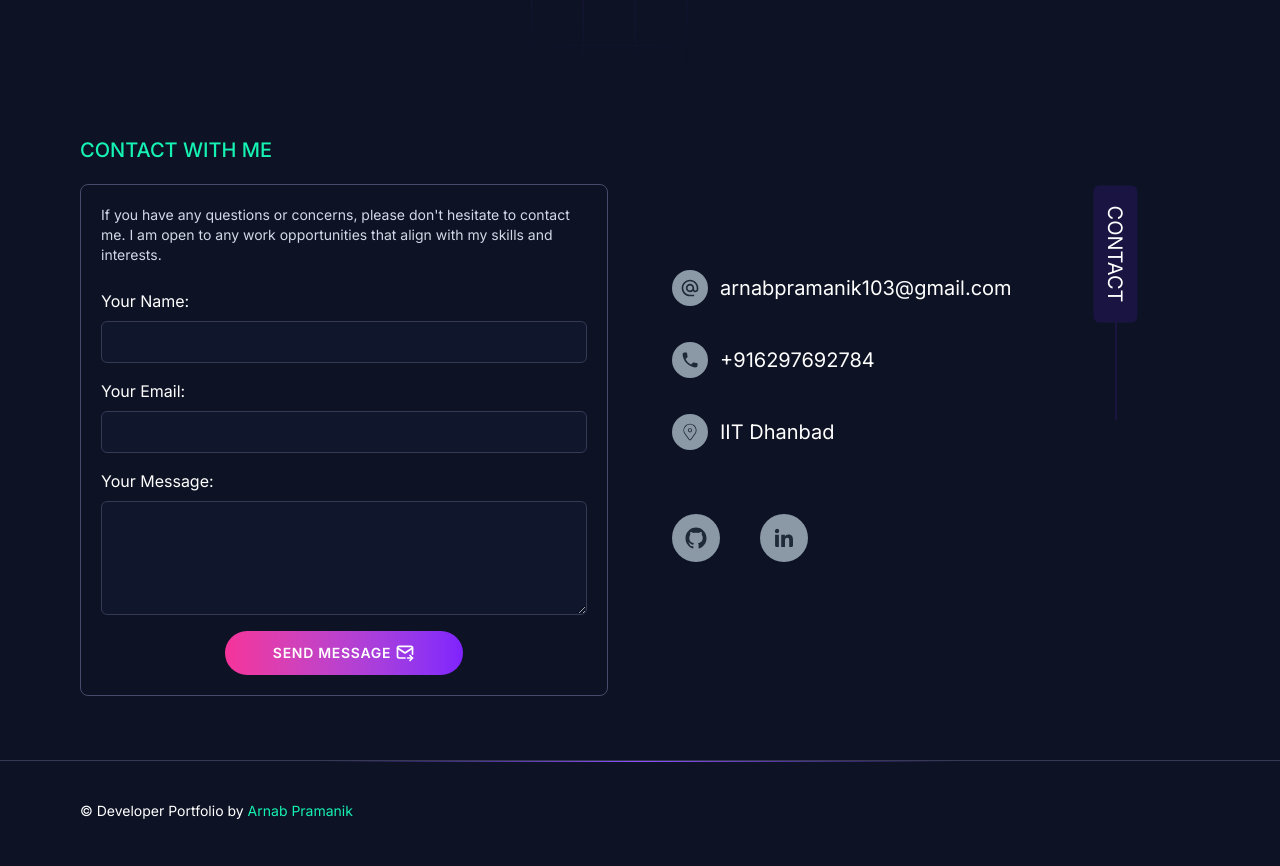
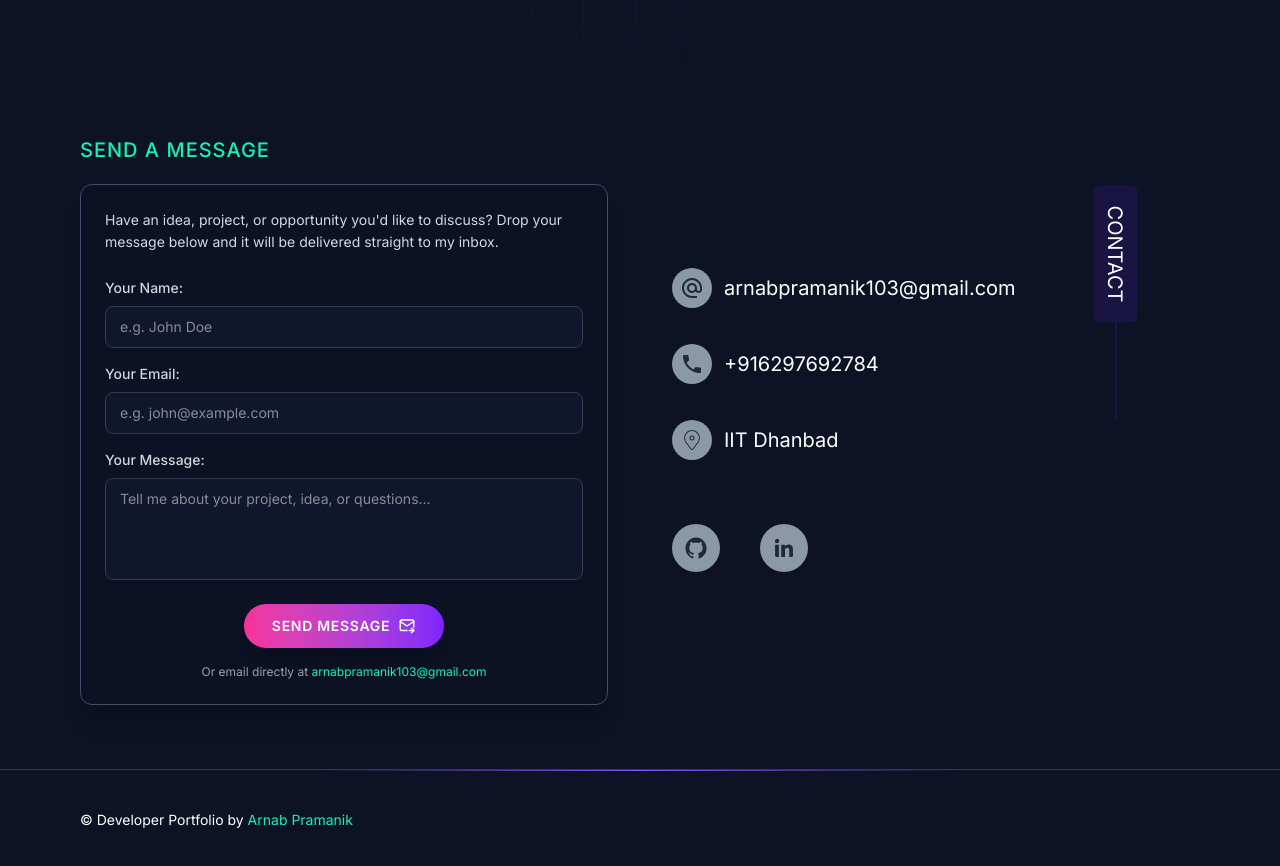
Before and after one commit to Dustu103/portfolio, a Next.js app: page / in a window 1280 px wide. Shown: the part 8480-9346 px from the top of the page. Built offline with nearby package versions, Linux system fonts and the light colour scheme; no server answers.

Commit message:
fix(contact): configure robust email delivery, relative api endpoint and fallback mailto

```diff
--- a/app/components/homepage/contact/contact-form.tsx
+++ b/app/components/homepage/contact/contact-form.tsx
@@ -1,14 +1,17 @@
 "use client";
 import { isValidEmail } from "@/utils/check-email";
 import type { ContactFormInput } from "@/types/portfolio";
+import { personalData } from "@/utils/data/personal-data";
 import axios from "axios";
 import { useState } from "react";
+import { HiOutlineMail } from "react-icons/hi";
 import { TbMailForward } from "react-icons/tb";
 import { toast } from "react-toastify";
 
 function ContactForm() {
   const [error, setError] = useState({ email: false, required: false });
   const [isLoading, setIsLoading] = useState(false);
+  const [needsMailtoFallback, setNeedsMailtoFallback] = useState(false);
   const [userInput, setUserInput] = useState<ContactFormInput>({
     name: "",
     email: "",
@@ -17,33 +20,53 @@ function ContactForm() {
 
   const checkRequired = () => {
     if (userInput.email && userInput.message && userInput.name) {
-      setError({ ...error, required: false });
+      setError((prev) => ({ ...prev, required: false }));
     }
+  };
+
+  const getMailtoLink = () => {
+    const subject = encodeURIComponent(`Portfolio Message from ${userInput.name || "Visitor"}`);
+    const body = encodeURIComponent(
+      `${userInput.message || ""}\n\n---\nSender Name: ${userInput.name || "N/A"}\nSender Email: ${userInput.email || "N/A"}`
+    );
+    return `mailto:${personalData.email}?subject=${subject}&body=${body}`;
   };
 
   const handleSendMail = async (e: React.MouseEvent<HTMLButtonElement>) => {
     e.preventDefault();
 
     if (!userInput.email || !userInput.message || !userInput.name) {
-      setError({ ...error, required: true });
+      setError({ email: !isValidEmail(userInput.email) && Boolean(userInput.email), required: true });
       return;
-    } else if (error.email) {
+    } else if (!isValidEmail(userInput.email)) {
+      setError({ email: true, required: false });
       return;
     } else {
-      setError({ ...error, required: false });
+      setError({ email: false, required: false });
     }
 
     try {
       setIsLoading(true);
-      await axios.post(
-        `${process.env.NEXT_PUBLIC_APP_URL}/api/contact`,
-        userInput
-      );
-      toast.success("Message sent successfully!");
+      const apiEndpoint = process.env.NEXT_PUBLIC_APP_URL
+        ? `${process.env.NEXT_PUBLIC_APP_URL}/api/contact`
+        : "/api/contact";
+
+      const res = await axios.post(apiEndpoint, userInput);
+      if (res.data?.success) {
+        toast.success(res.data.message || "Message sent successfully!");
         setUserInput({ name: "", email: "", message: "" });
+        setNeedsMailtoFallback(false);
+      } else {
+        toast.error(res.data?.message || "Failed to send message");
+        setNeedsMailtoFallback(true);
+      }
     } catch (err) {
       const axiosErr = err as { response?: { data?: { message?: string } } };
-      toast.error(axiosErr?.response?.data?.message ?? "Failed to send message");
+      const errorMsg =
+        axiosErr?.response?.data?.message ??
+        "Email service pending configuration. You can click 'Send via Mail Client' below.";
+      toast.error(errorMsg);
+      setNeedsMailtoFallback(true);
     } finally {
       setIsLoading(false);
     }
@@ -51,17 +74,18 @@ function ContactForm() {
 
   return (
     <div>
-      <p className="font-medium mb-5 text-[#16f2b3] text-xl uppercase">Contact with me</p>
-      <div className="max-w-3xl text-white rounded-lg border border-[#464c6a] p-3 lg:p-5">
-        <p className="text-sm text-[#d3d8e8]">
-          {"If you have any questions or concerns, please don't hesitate to contact me. I am open to any work opportunities that align with my skills and interests."}
+      <p className="font-medium mb-5 text-[#16f2b3] text-xl uppercase tracking-wider">Send a Message</p>
+      <div className="max-w-3xl text-white rounded-xl border border-[#464c6a] p-4 lg:p-6 bg-[#0d1224]/80 backdrop-blur-sm shadow-xl">
+        <p className="text-sm text-[#d3d8e8] leading-relaxed">
+          Have an idea, project, or opportunity you&apos;d like to discuss? Drop your message below and it will be delivered straight to my inbox.
         </p>
         <div className="mt-6 flex flex-col gap-4">
           <div className="flex flex-col gap-2">
-            <label className="text-base">Your Name: </label>
+            <label className="text-sm font-medium text-gray-300">Your Name: </label>
             <input
-              className="bg-[#10172d] w-full border rounded-md border-[#353a52] focus:border-[#16f2b3] ring-0 outline-0 transition-all duration-300 px-3 py-2"
+              className="bg-[#10172d] w-full border rounded-lg border-[#353a52] focus:border-[#16f2b3] ring-0 outline-0 transition-all duration-300 px-3.5 py-2.5 text-sm"
               type="text"
+              placeholder="e.g. John Doe"
               maxLength={100}
               required
               onChange={(e) => setUserInput({ ...userInput, name: e.target.value })}
@@ -71,27 +95,34 @@ function ContactForm() {
           </div>
 
           <div className="flex flex-col gap-2">
-            <label className="text-base">Your Email: </label>
+            <label className="text-sm font-medium text-gray-300">Your Email: </label>
             <input
-              className="bg-[#10172d] w-full border rounded-md border-[#353a52] focus:border-[#16f2b3] ring-0 outline-0 transition-all duration-300 px-3 py-2"
+              className="bg-[#10172d] w-full border rounded-lg border-[#353a52] focus:border-[#16f2b3] ring-0 outline-0 transition-all duration-300 px-3.5 py-2.5 text-sm"
               type="email"
+              placeholder="e.g. john@example.com"
               maxLength={100}
               required
               value={userInput.email}
-              onChange={(e) => setUserInput({ ...userInput, email: e.target.value })}
+              onChange={(e) => {
+                setUserInput({ ...userInput, email: e.target.value });
+                if (error.email && isValidEmail(e.target.value)) {
+                  setError((prev) => ({ ...prev, email: false }));
+                }
+              }}
               onBlur={() => {
                 checkRequired();
-                setError({ ...error, email: !isValidEmail(userInput.email) });
+                setError((prev) => ({ ...prev, email: !isValidEmail(userInput.email) }));
               }}
             />
-            {error.email && <p className="text-sm text-red-400">Please provide a valid email!</p>}
+            {error.email && <p className="text-xs text-red-400">Please provide a valid email address!</p>}
           </div>
 
           <div className="flex flex-col gap-2">
-            <label className="text-base">Your Message: </label>
+            <label className="text-sm font-medium text-gray-300">Your Message: </label>
             <textarea
-              className="bg-[#10172d] w-full border rounded-md border-[#353a52] focus:border-[#16f2b3] ring-0 outline-0 transition-all duration-300 px-3 py-2"
-              maxLength={500}
+              className="bg-[#10172d] w-full border rounded-lg border-[#353a52] focus:border-[#16f2b3] ring-0 outline-0 transition-all duration-300 px-3.5 py-2.5 text-sm resize-none"
+              maxLength={1000}
+              placeholder="Tell me about your project, idea, or questions..."
               name="message"
               required
               onChange={(e) => setUserInput({ ...userInput, message: e.target.value })}
@@ -100,12 +131,15 @@ function ContactForm() {
               value={userInput.message}
             />
           </div>
-          <div className="flex flex-col items-center gap-3">
+
+          <div className="flex flex-col items-center gap-3 mt-2">
             {error.required && (
-              <p className="text-sm text-red-400">All fields are required!</p>
+              <p className="text-xs text-red-400">All fields are required before sending!</p>
             )}
+
+            <div className="flex flex-col sm:flex-row items-center gap-3 w-full justify-center">
               <button
-              className="flex items-center gap-1 hover:gap-3 rounded-full bg-gradient-to-r from-pink-500 to-violet-600 px-5 md:px-12 py-2.5 md:py-3 text-center text-xs md:text-sm font-medium uppercase tracking-wider text-white no-underline transition-all duration-200 ease-out hover:text-white hover:no-underline md:font-semibold"
+                className="w-full sm:w-auto flex items-center justify-center gap-2 rounded-full bg-gradient-to-r from-pink-500 to-violet-600 px-7 py-3 text-center text-xs md:text-sm font-semibold uppercase tracking-wider text-white transition-all duration-200 hover:scale-[1.02] active:scale-[0.98] disabled:opacity-60 disabled:cursor-not-allowed shadow-lg cursor-pointer"
                 role="button"
                 onClick={handleSendMail}
                 disabled={isLoading}
@@ -113,12 +147,33 @@ function ContactForm() {
                 {isLoading ? (
                   <span>Sending Message...</span>
                 ) : (
-                <span className="flex items-center gap-1">
+                  <span className="flex items-center gap-2">
                     Send Message
-                  <TbMailForward size={20} />
+                    <TbMailForward size={18} />
                   </span>
                 )}
               </button>
+
+              {needsMailtoFallback && (
+                <a
+                  href={getMailtoLink()}
+                  className="w-full sm:w-auto flex items-center justify-center gap-2 rounded-full border border-[#16f2b3] text-[#16f2b3] hover:bg-[#16f2b3]/10 px-5 py-2.5 text-xs md:text-sm font-medium transition-all duration-200"
+                >
+                  <HiOutlineMail size={18} />
+                  <span>Send via Mail App</span>
+                </a>
+              )}
+            </div>
+
+            <p className="text-xs text-gray-400 mt-1 text-center">
+              Or email directly at{" "}
+              <a
+                href={`mailto:${personalData.email}`}
+                className="text-[#16f2b3] hover:underline"
+              >
+                {personalData.email}
+              </a>
+            </p>
           </div>
         </div>
       </div>
--- a/app/components/homepage/contact/index.tsx
+++ b/app/components/homepage/contact/index.tsx
@@ -22,24 +22,39 @@ function ContactSection() {
         <div className="lg:w-3/4">
           <div className="flex flex-col gap-5 lg:gap-9">
             <p className="text-sm md:text-xl flex items-center gap-3">
-              <MdAlternateEmail
-                className="bg-[#8b98a5] p-2 rounded-full hover:bg-[#16f2b3] hover:scale-110 transition-all duration-300 text-gray-800 cursor-pointer"
-                size={36}
-              />
-              <span>{personalData.email}</span>
+              <a
+                href={`mailto:${personalData.email}`}
+                aria-label="Email Arnab"
+                className="bg-[#8b98a5] p-2 rounded-full hover:bg-[#16f2b3] hover:scale-110 transition-all duration-300 text-gray-800 flex items-center justify-center"
+              >
+                <MdAlternateEmail size={24} />
+              </a>
+              <a
+                href={`mailto:${personalData.email}`}
+                className="hover:text-[#16f2b3] transition-colors break-all"
+              >
+                {personalData.email}
+              </a>
             </p>
             <p className="text-sm md:text-xl flex items-center gap-3">
-              <IoMdCall
-                className="bg-[#8b98a5] p-2 rounded-full hover:bg-[#16f2b3] hover:scale-110 transition-all duration-300 text-gray-800 cursor-pointer"
-                size={36}
-              />
-              <span>{personalData.phone}</span>
+              <a
+                href={`tel:${personalData.phone}`}
+                aria-label="Call Arnab"
+                className="bg-[#8b98a5] p-2 rounded-full hover:bg-[#16f2b3] hover:scale-110 transition-all duration-300 text-gray-800 flex items-center justify-center"
+              >
+                <IoMdCall size={24} />
+              </a>
+              <a
+                href={`tel:${personalData.phone}`}
+                className="hover:text-[#16f2b3] transition-colors"
+              >
+                {personalData.phone}
+              </a>
             </p>
             <p className="text-sm md:text-xl flex items-center gap-3">
-              <CiLocationOn
-                className="bg-[#8b98a5] p-2 rounded-full hover:bg-[#16f2b3] hover:scale-110 transition-all duration-300 text-gray-800 cursor-pointer"
-                size={36}
-              />
+              <span className="bg-[#8b98a5] p-2 rounded-full text-gray-800 flex items-center justify-center">
+                <CiLocationOn size={24} />
+              </span>
               <span>{personalData.address}</span>
             </p>
           </div>
--- a/package.json
+++ b/package.json
@@ -7,7 +7,7 @@
     "dev": "next dev",
     "build": "next build",
     "start": "next start",
-    "lint": "next lint",
+    "lint": "eslint .",
     "update-projects": "node scripts/update-projects.mjs"
   },
   "dependencies": {
```
Also changed, not shown: app/api/contact/route.ts (+87 -49 lines), 1 other file (tests, documents, lock files or other folders). Lines whose indentation alone changed are shown as unchanged.
